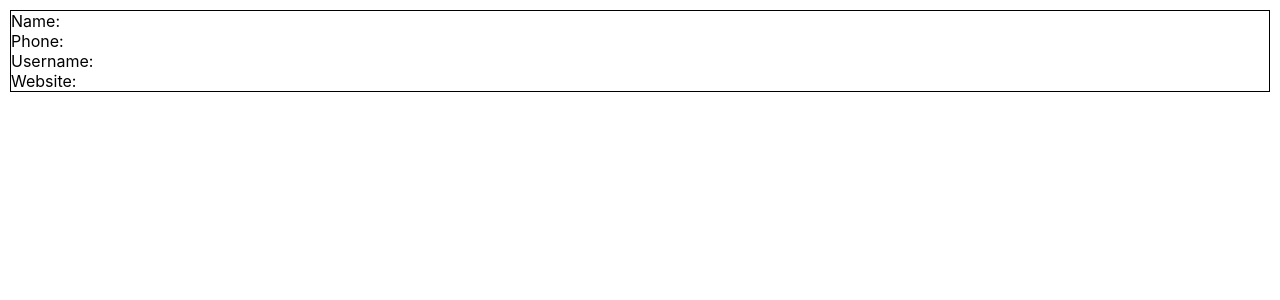
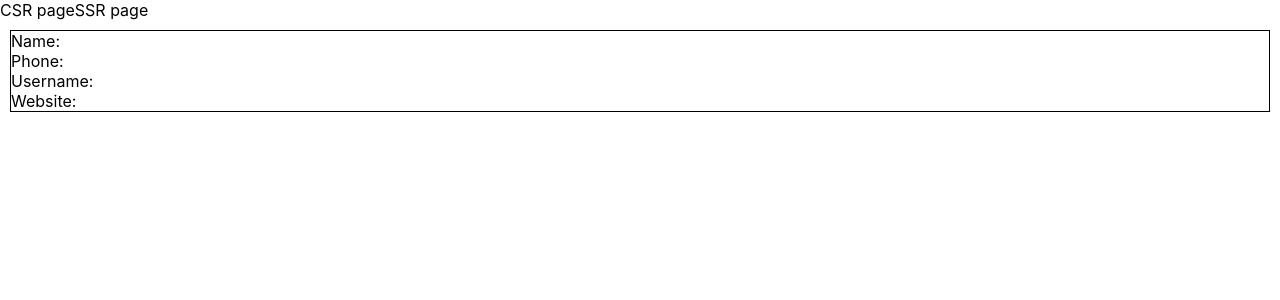
Before and after one commit to rahul-rzp/next-demo-ts, a Next.js app: page /components/Profile in a window 1280 px wide. Shown: the top 300 px of the page. Built offline with nearby package versions, Linux system fonts and the light colour scheme.

Commit message:
fix fetch api call error tweak docker commands add ssr page add links to common wrapper

```diff
--- a/package.json
+++ b/package.json
@@ -9,9 +9,12 @@
     "lint": "next lint",
     "docker": "yarn run docker:build && yarn run docker:run",
     "docker:build": "docker build -t nextjs-docker .",
-    "docker:run": "docker run -p 3000:3000 nextjs-docker"
+    "docker:run": "yarn run docker:remove-old-container && docker run -itd -p 3000:3000 --name nextjs-docker-container nextjs-docker",
+    "docker:remove-old-container": "docker rm -f nextjs-docker-container",
+    "docker:logs": "docker logs nextjs-docker-container"
   },
   "dependencies": {
+    "axios": "^0.27.2",
     "next": "12.2.3",
     "react": "18.2.0",
     "react-dom": "18.2.0"
--- a/pages/_app.tsx
+++ b/pages/_app.tsx
@@ -1,8 +1,17 @@
 import '../styles/globals.css'
 import type { AppProps } from 'next/app'
+import Link from 'next/link'
 
 function MyApp({ Component, pageProps }: AppProps) {
-  return <Component {...pageProps} />
+  return <>
+  <Link href="/" prefetch={false}>
+    CSR page
+  </Link>
+  <Link href="/ssr" prefetch={false}>
+    SSR page
+  </Link>
+  <Component {...pageProps} />
+  </>
 }
 
 export default MyApp
```
Also changed, not shown: pages/ssr.tsx (added, +31 -0 lines), 1 other file (tests, documents, lock files or other folders).
